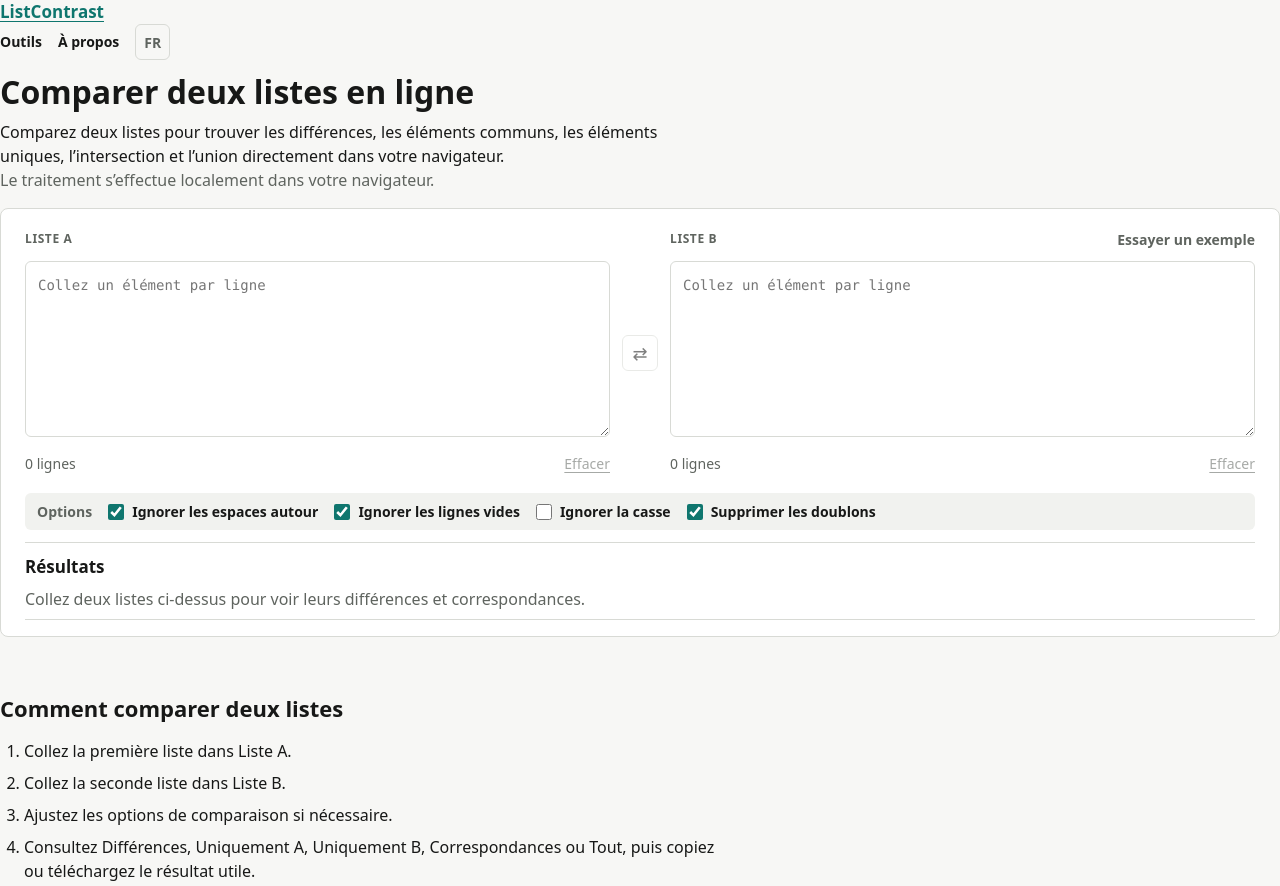
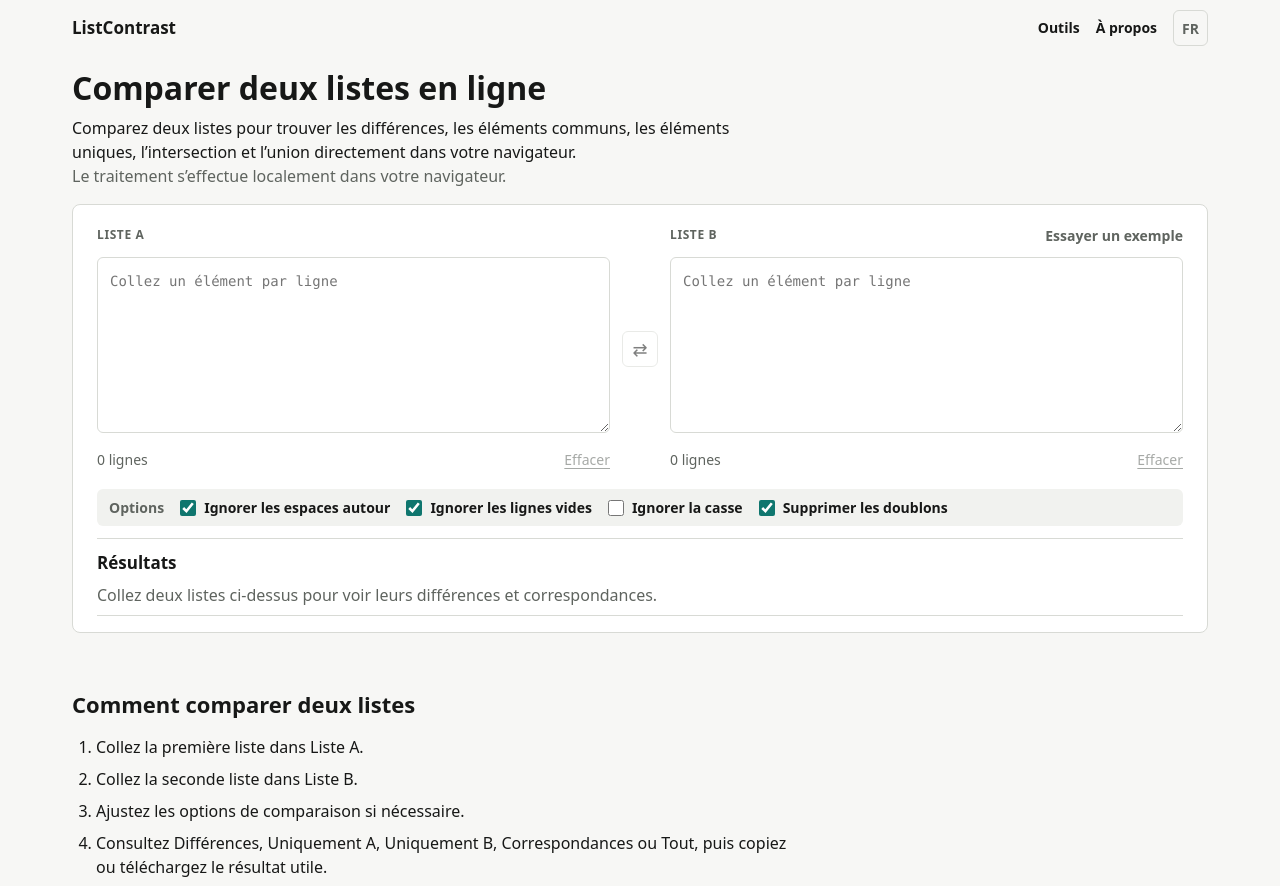
Before and after one commit to DanilaH/super-converter, an Astro site: page /fr in a window 1280 px wide. Shown: the top 886 px of the page. Built offline with nearby package versions, Linux system fonts and the light colour scheme; Astro itself is replaced by a stand-in of ours.

Commit message:
Fix: restore page shell layout
Restore the global page-shell styles accidentally removed in Expansion V2 and add a Playwright regression test for desktop shell constraints.

```diff
--- a/src/styles/global.css
+++ b/src/styles/global.css
@@ -80,3 +80,76 @@ a:hover {
     min-height: 44px;
   }
 }
+
+:focus-visible {
+  outline: var(--focus-outline);
+  outline-offset: var(--focus-outline-offset);
+}
+
+/* Page shell */
+
+.shell {
+  display: flex;
+  flex-direction: column;
+  min-height: 100vh;
+}
+
+.header,
+.main,
+.footer {
+  width: 100%;
+  max-width: var(--container-main);
+  margin-inline: auto;
+}
+
+.header {
+  display: flex;
+  align-items: center;
+  justify-content: space-between;
+  gap: var(--space-4);
+  min-height: 56px;
+  padding-inline: var(--container-padding-mobile);
+}
+
+.wordmark {
+  color: var(--color-text);
+  font-size: var(--font-size-body);
+  font-weight: var(--font-weight-h2);
+  text-decoration: none;
+}
+
+@media (pointer: coarse) {
+  .wordmark {
+    display: inline-flex;
+    align-items: center;
+    min-height: 44px;
+  }
+}
+
+.main {
+  flex: 1;
+  padding-inline: var(--container-padding-mobile);
+}
+
+.footer {
+  color: var(--color-text-secondary);
+  font-size: var(--font-size-body-secondary);
+  padding-block: var(--space-5);
+  padding-inline: var(--container-padding-mobile);
+}
+
+@media (min-width: 760px) {
+  .header,
+  .main,
+  .footer {
+    padding-inline: var(--container-padding-desktop);
+  }
+}
+
+@media (min-width: 1280px) {
+  .header,
+  .main,
+  .footer {
+    padding-inline: var(--container-padding-wide);
+  }
+}
```
Also changed, not shown: e2e/page-shell.spec.ts (added, +18 -0 lines).
